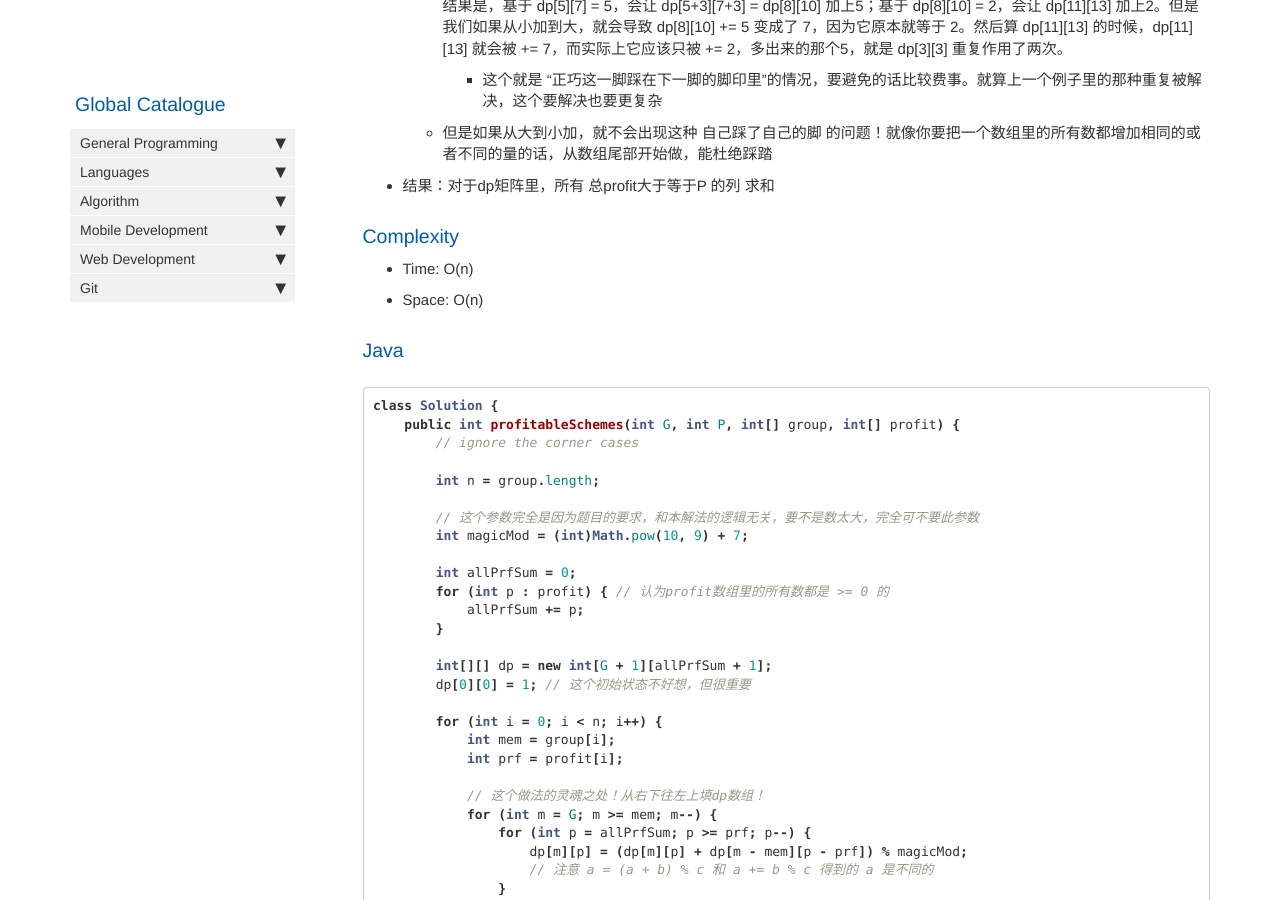
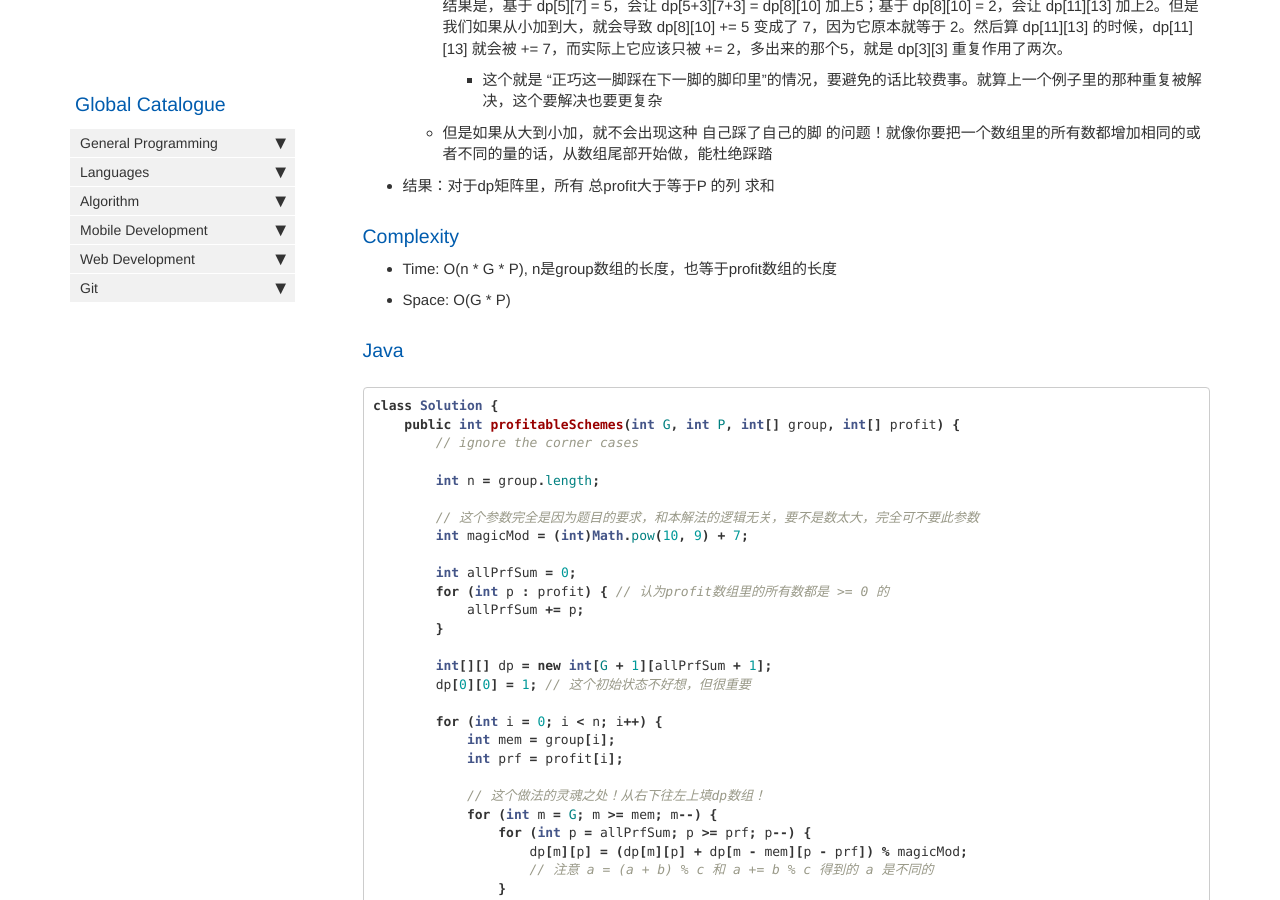
Before and after one commit to HungryOrc/hungryorc.github.io, a Jekyll site: the page built from pages/algorithm/algorithm_profitable_schemes.md, in a window 1280 px wide and 900 px high, scrolled down 1699 px. Built offline with Jekyll 4.4.1, drawn with Linux system fonts in a browser that asks for light colours; nearby versions of some CDN libraries; comment, search, counter and statistics services are not loaded.

Commit message:
Update algorithm_profitable_schemes.md

````diff
--- a/pages/algorithm/algorithm_profitable_schemes.md
+++ b/pages/algorithm/algorithm_profitable_schemes.md
@@ -55,8 +55,8 @@ How many schemes can be chosen?  Since the answer may be very large, return it m
 * 结果：对于dp矩阵里，所有 总profit大于等于P 的列 求和
 
 ### Complexity
-* Time: O(n)
-* Space: O(n)
+* Time: O(n * G * P), n是group数组的长度，也等于profit数组的长度
+* Space: O(G * P)
 
 ### Java
 ```java
````
